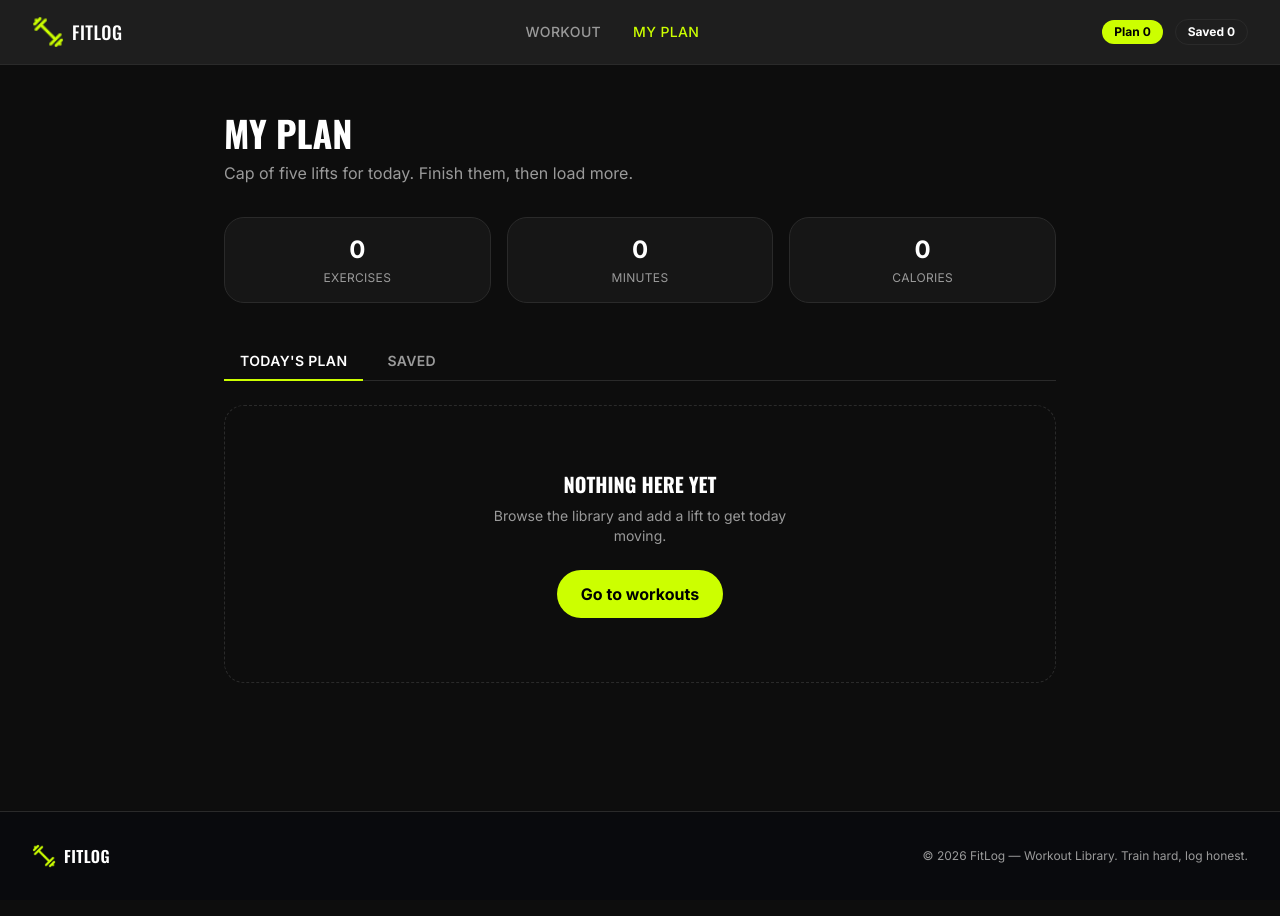
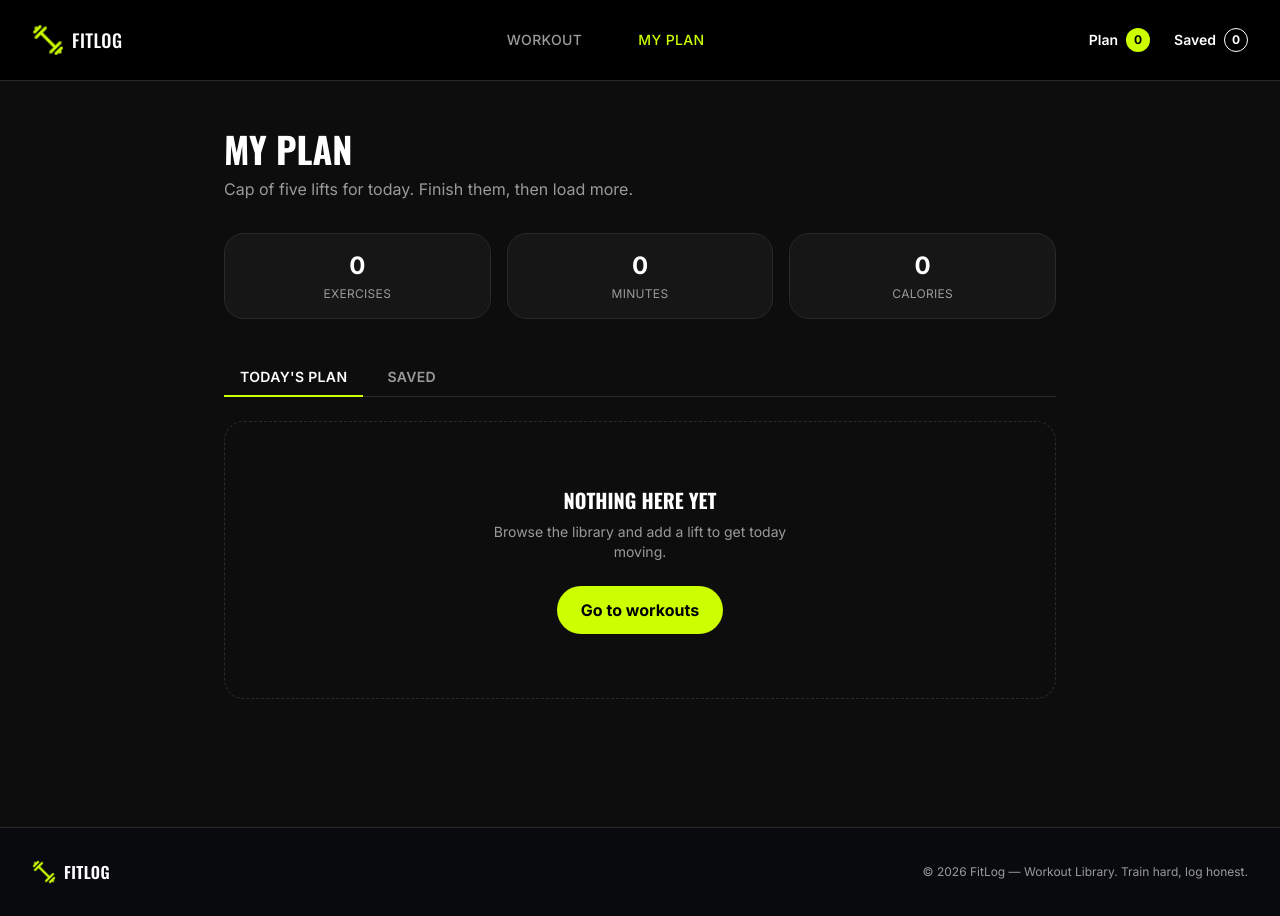
Before and after one commit to ahad9476/fitlog-starter, a Next.js app: page /my-plan in a window 1280 px wide. Built offline with nearby package versions, Linux system fonts and the light colour scheme.

Commit message:
Fixed navbar like figma

```diff
--- a/components/Navbar.tsx
+++ b/components/Navbar.tsx
@@ -14,17 +14,14 @@ export default function Navbar() {
   const { plan, saved } = usePlan();
 
   return (
-    <header className="sticky top-0 z-50 bg-[#1E1E1E] backdrop-blur border-b border-border">
-      <nav className="mx-auto max-w-7xl px-4 md:px-8 h-16 flex items-center justify-between">
-        {/* Logo - left */}
+    <header className="sticky top-0 z-50 bg-[#000000] backdrop-blur border-b border-border">
+      <nav className="mx-auto max-w-7xl px-4 md:px-8 h-20 flex items-center justify-between">
         <Link href="/" className="flex items-center gap-2 shrink-0">
           <img src="/images/logo.png" alt="FitLog" className="h-8 w-8" />
           <span className="font-display text-lg tracking-wide text-white hidden sm:inline">
             FITLOG
           </span>
         </Link>
-
-        {/* Nav links - middle (hidden on very small screens, add a burger menu if you need one) */}
         <div className="hidden md:flex items-center gap-8">
           {links.map((link) => {
             const active = pathname === link.href;
@@ -32,29 +29,28 @@ export default function Navbar() {
               <Link
                 key={link.href}
                 href={link.href}
-                className={`text-sm font-medium uppercase tracking-wide transition-colors ${
-                  active ? "text-accent" : "text-muted hover:text-white"
-                }`}
+                className={`text-sm font-medium uppercase tracking-wide transition-colors ${active ? "text-accent hover:bg-[#1A2312] px-3 py-1 rounded" : "text-muted hover:bg-[#1A2312] px-3 py-1 rounded"
+                  }`}
               >
                 {link.label}
               </Link>
             );
           })}
         </div>
-
-        {/* Badges - right */}
-        <div className="flex items-center gap-3">
+        <div className="flex items-center gap-6">
           <Link
-            href="/my-plan"
-            className="px-3 py-1 rounded-full bg-accent text-black text-xs font-bold"
-          >
-            Plan {plan.length}
+            href="/my-plan" className="flex items-center gap-2 ">
+            <span className="text-sm font-semibold text-white">Plan</span>
+            <span className="h-6 w-6 flex items-center justify-center bg-accent text-black text-xs font-bold rounded-full">
+              {plan.length}
+            </span>
           </Link>
           <Link
-            href="/my-plan"
-            className="px-3 py-1 rounded-full border border-border text-xs font-bold text-white"
-          >
-            Saved {saved.length}
+            href="/my-plan" className="flex items-center gap-2 ">
+            <span className="text-sm font-semibold text-white">Saved</span>
+            <span className="h-6 w-6 flex items-center justify-center  rounded-full border border-white text-xs font-bold">
+              {saved.length}
+            </span>
           </Link>
         </div>
       </nav>
```
